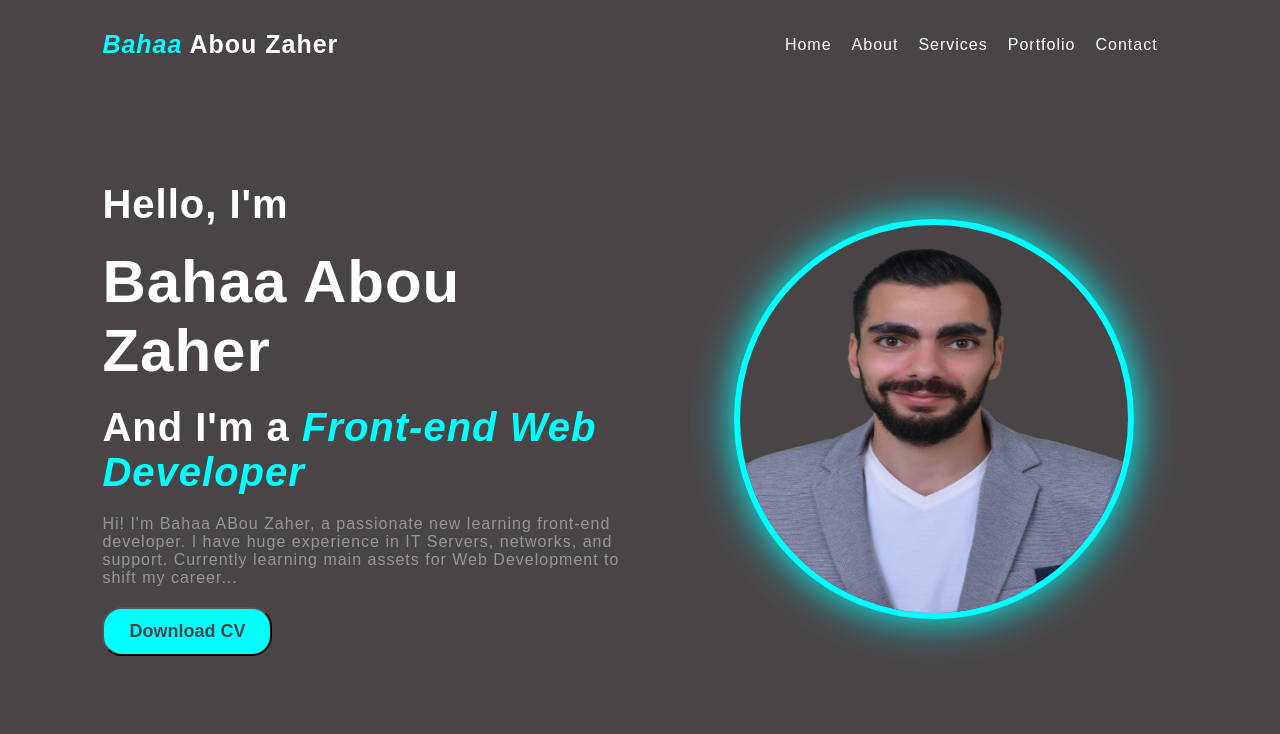
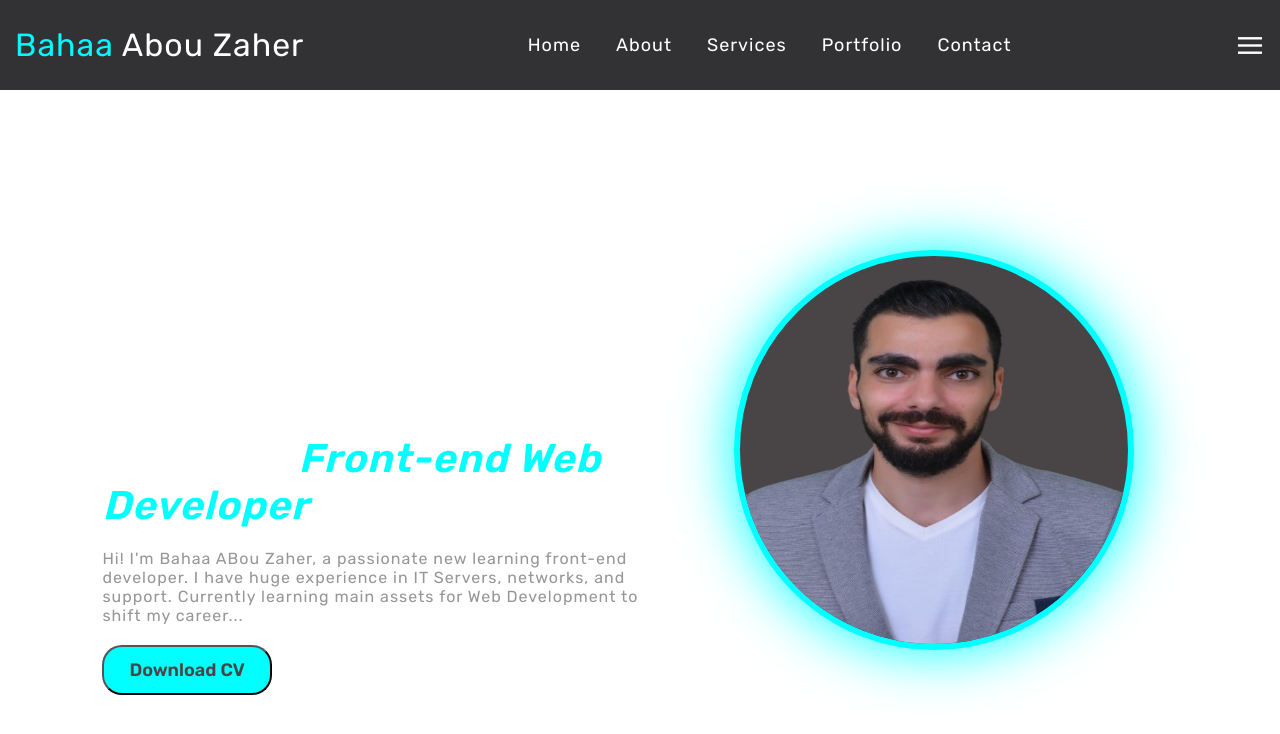
Before and after one commit to bahaa-abouzahr/portfolio2, a plain HTML site: page index.html in a window 1280 px wide. Drawn offline with Linux system fonts and the light colour scheme.

Commit message:
Version 3

```diff
--- a/index.html
+++ b/index.html
@@ -7,18 +7,26 @@
     <link rel="stylesheet" href="static\styles.css">
 </head>
 <body>
-    <nav class="navbar">
-        <div class="left-navbar">
-            <h1><em>Bahaa</em> Abou Zaher</h1>
+    <header>
+        <div class="container">
+            <nav>
+                <div class="logo">
+                    <a href="#"><span>Bahaa</span> Abou Zaher</a>
+                </div>
+                <ul>
+                    <li><a href="#">Home</a></li>
+                    <li><a href="#">About</a></li>
+                    <li><a href="#">Services</a></li>
+                    <li><a href="#">Portfolio</a></li>
+                    <li><a href="#">Contact</a></li>
+                </ul>
+                <button class="hamburger">
+                    <div class="bar"></div>
+                </button>
+            </nav>
         </div>
-        <div class="right-navbar">
-            <div class="Home"><a href="#">Home</a></div>
-            <div class="About"><a href="#">About</a></div>
-            <div class="Services"><a href="#">Services</a></div>
-            <div class="Portfolio"><a href="#">Portfolio</a></div>
-            <div class="Contact"><a href="#">Contact</a></div>
-        </div>
-    </nav>
+    </header>
+
 
     <div class="content">
         <div class="left-content">
@@ -41,5 +49,7 @@
             <img src="static\photo1.png" alt="" class="my-pic">
         </div>
     </div>
+
+    <script src="static\main.js"></script>
 </body>
 </html>
--- /dev/null
+++ b/static/main.js
@@ -0,0 +1,7 @@
+const hamburger = document.querySelector('.hamburger');
+const navList = document.querySelector('nav ul');
+
+hamburger.addEventListener('click', () => {
+    hamburger.classList.toggle('active');
+    navList.classList.toggle('active');
+});
--- a/static/styles.css
+++ b/static/styles.css
@@ -1,53 +1,116 @@
-@import url('https://fonts.googleapis.com/css2?family=Montserrat:wght@900&family=Poppins:wght@300;400;500;600&family=Roboto:wght@400;500;700&family=Ubuntu&display=swap');
+@import url('https://fonts.googleapis.com/css2?family=Rubik:wght@400;500;600&display=swap');
 
 * {
     margin: 0;
     padding: 0;
     box-sizing: border-box;
-    font-family: Arial, sans-serif;
+    font-family: 'Rubik', sans-serif;
 }
-
+:root{
+    --text-color: #00fbff;
+    --bg-color: #323234;
+    --white: #fff;
+    --black: #000;
+    --mob-color: #444444;
+}
 body {
-    background: rgb(73, 69, 71);
+/*    background: var(--bg-color); */
     letter-spacing: 1px;
 }
 
-.navbar {
+.container {
+    max-width: 1250px;
+    width: 100%;
+    margin: 0 auto;
+}
+header {
+    background: var(--bg-color);
+    height: 90px;
     display: flex;
-    justify-content: space-between;
-    margin: 30px 8% 0;
+    align-items: center;
+    justify-content: center;
 }
-.left-navbar h1{
-    color: #fff;
-    font-size: 25px;
-}
-.left-navbar h1 em {
-    color: #00FFFF;
-}
-.right-navbar {
+nav {
     display: flex;
     align-items: center;
     justify-content: space-between;
+}
+nav .logo {
+    z-index: 1;
+}
+nav .logo a {
+    text-decoration: none;
+    font-size: 32px;
+    font-weight: 600px;
+    color: var(--white);
+}
+nav .logo a span {
+    color: var(--text-color);
+}
+nav ul {
+    display: flex;
+    align-items: center;
+    justify-content: center;
+    gap: 35px;
+    font-size: 18px;
+    list-style: none;
+    z-index: 1;
+}
+nav ul a{
+    text-decoration: none;
+    color: var(--white);
+    transition: 0.5s ease;
+}
+nav ul a:hover {
+    color: var(--text-color);
+}
+nav .hamburger {
+    position: relative;
+    width: 30px;
+    cursor: pointer;
+    appearance: none;
+    background: none;
+    outline: none;
+    border: none;
+    display: block;
+    scale: 0.8;
+}
+nav .hamburger .bar,
+nav .hamburger::after,
+nav .hamburger::before {
+    content: '';
+    display: block;
+    width 100%;
+    height: 3px;
+    background: var(--white);
+    margin: 6px 0;
+    transition: 0.4s;
+}
+nav .hamburger.active::before {
+    transform: rotate(-45deg) translate(-8px, 5px);
+}
+nav .hamburger.active::after {
+    transform: rotate(45deg) translate(-8px, -5px);
+}
+nav .hamburger.active .bar {
+    opacity: 0;
+}
 
-}
-.navbar .right-navbar div a {
-    text-decoration: none;
-    color: #fff;
-    margin-right: 20px;
-    transition: 0.5s linear;
-}
-.navbar .right-navbar div a:hover {
-    color: #00FFFF;
-}
 .content {
     display: flex;
     align-items: center;
     justify-content: space-between;
     height: 90vh;
     margin: 0 8%;
-
 }
-
+@media (max-width: 1000px) {
+    .content {
+        flex-direction: column-reverse;
+    }
+    .right-content{
+        margin-bottom: 60px;
+    }
+}
 .left-content {
     flex: 1;
 }
@@ -92,6 +155,6 @@ body {
     border-color: #00FFFF;
     border-style: solid;
     border-width: 6px;
-    box-shadow: 0 0 40px #00FFFF;;
+    box-shadow: 0 0 60px #00FFFF;;
 
 }
```
